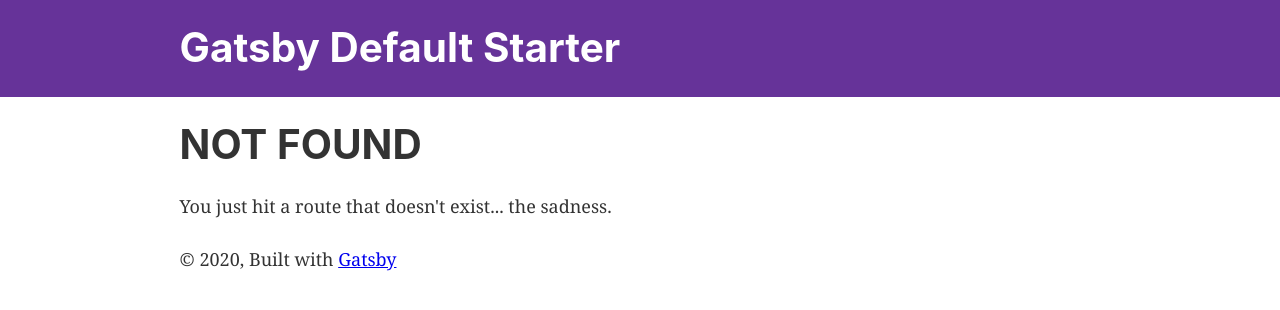
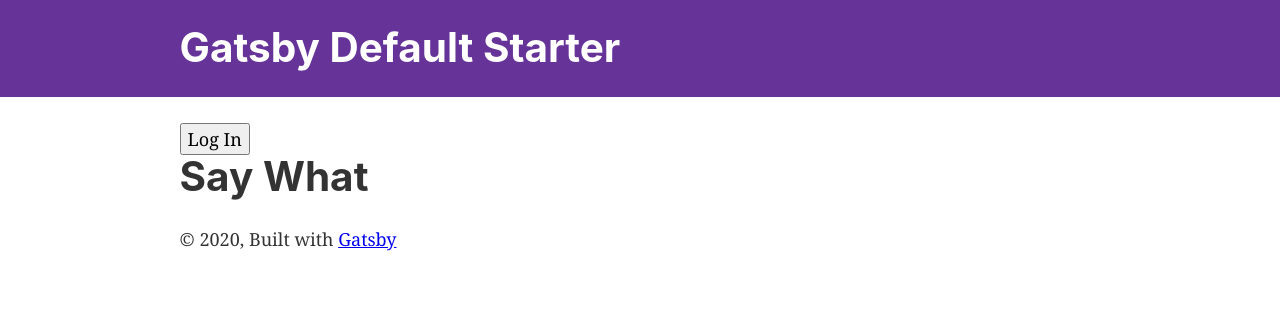
Before and after one commit to moonbaby-labs/gatsby-user-application-skeleton, a Gatsby site: page /callback in a window 1280 px wide. Before the commit this address had no page. Built offline with nearby package versions, Linux system fonts and the light colour scheme; Gatsby itself is replaced by a stand-in of ours.

Commit message:
adding authentication content.

```diff
--- a/package.json
+++ b/package.json
@@ -5,6 +5,7 @@
   "version": "0.1.0",
   "author": "Kyle Mathews <mathews.kyle@gmail.com>",
   "dependencies": {
+    "@auth0/auth0-react": "^1.0.0",
     "dotenv": "^8.2.0",
     "gatsby": "^2.23.12",
     "gatsby-image": "^2.4.9",
--- a/src/components/layout.js
+++ b/src/components/layout.js
@@ -8,13 +8,19 @@
 import React from "react"
 import PropTypes from "prop-types"
 import { useStaticQuery, graphql } from "gatsby"
+import { Auth0Provider, useAuth0 } from "@auth0/auth0-react";
 
 import Header from "./header"
-import "./layout.css"
+import "./layout.css";
+
+const LoginButton = () => {
+  const { loginWithRedirect } = useAuth0();
+
+  return <button onClick={() => loginWithRedirect()}>Log In</button>;
+};
 
 const Layout = ({ children }) => {
-  console.log(process.env.GATSBY_SAMPLE_APP);
-  console.log(process.env.GATSBY_APP_SAMPLE);
+
   const data = useStaticQuery(graphql`
     query SiteTitleQuery {
       site {
@@ -25,8 +31,15 @@ const Layout = ({ children }) => {
     }
   `)
 
+  const {user, isAuthenticated} = useAuth0();
+
   return (
     <>
+      <Auth0Provider
+      domain="projectreports.us.auth0.com"
+      clientId="mtzNRkzuiCL0wNSL9S7SCv2CXDxU0jHH"
+      redirectUri={'http://localhost:8000/callback'}
+    >
       <Header siteTitle={data.site.siteMetadata.title} />
       <div
         style={{
@@ -35,13 +48,17 @@ const Layout = ({ children }) => {
           padding: `0 1.0875rem 1.45rem`,
         }}
       >
-        <main>{children}</main>
+        <main>
+          <LoginButton />
+        {children}</main>
         <footer>
           © {new Date().getFullYear()}, Built with
           {` `}
           <a href="https://www.gatsbyjs.org">{process.env.GATSBY_SAMPLE_APP} Gatsby {process.env.GATSBY_APP_SAMPLE} </a>
         </footer>
       </div>
+    </Auth0Provider>
+
     </>
   )
 }
--- /dev/null
+++ b/src/pages/callback.tsx
@@ -0,0 +1,14 @@
+
+import React from "react"
+import Layout from "../components/layout";
+
+
+export default function Callback() {
+    return (
+        <>
+            <Layout>
+                <h1>Say What</h1>
+            </Layout>
+        </>
+    )
+}
```
Also changed, not shown: 1 other file.
